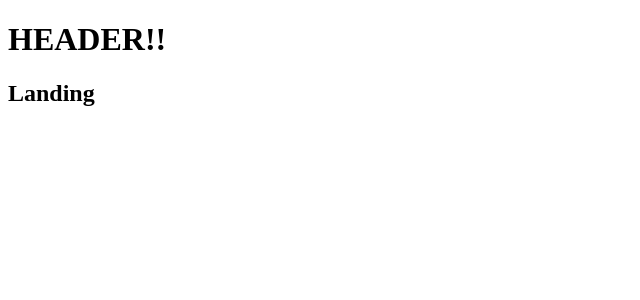
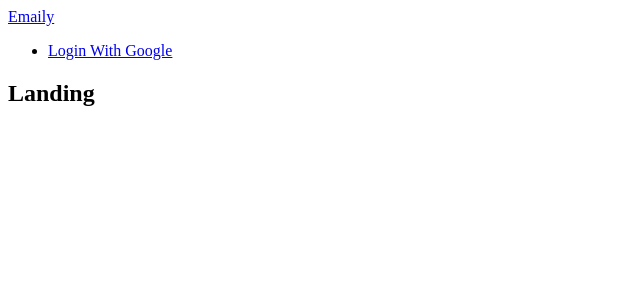
Before and after one commit to the-autodidacts/emaily, a React (Create React App) app in the folder client/: page / in a window 1280 px wide. Shown: the top 300 px of the page, without its empty margins (0-640 px from the left). Built offline with nearby package versions, Linux system fonts and the light colour scheme; the HTML template or start-up script is replaced by a standard one.

Commit message:
Added header component

```diff
--- a/client/src/components/Header.js
+++ b/client/src/components/Header.js
@@ -3,9 +3,19 @@
 class Header extends Component {
   render() {
     return (
-      <div>
-        <h1>HEADER!!</h1>
-      </div>
+      <nav>
+        <div className="nav-wrapper">
+          <a href="/" className="left brand-logo">
+            Emaily
+          </a>
+          <ul className="right">
+            <li>
+              <a href="/">Login With Google</a>
+            </li>
+
+          </ul>
+        </div>
+      </nav>
     );
   }
 }
```
